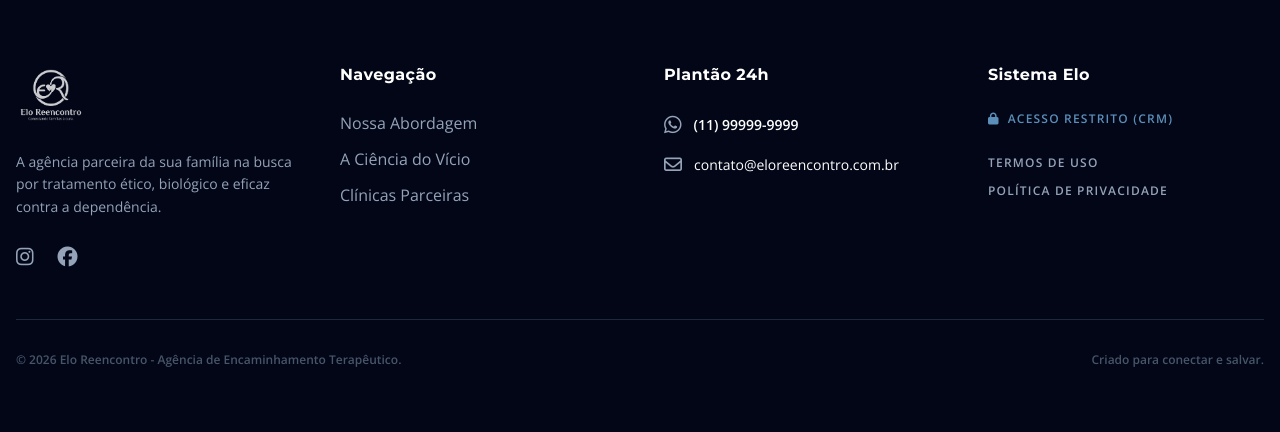
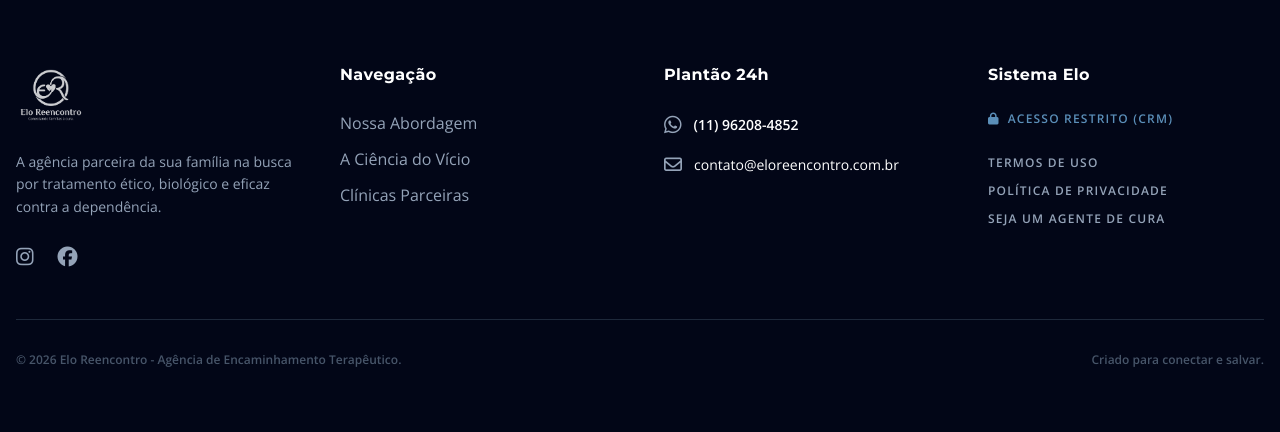
Before and after one commit to guibatist/elo-reencontro-crm, a Flask app: page / in a window 1280 px wide. Shown: the part 5206-5638 px from the top of the page. Run offline with Flask 3, Linux system fonts and the light colour scheme; some libraries are stand-ins or nearby versions.

Commit message:
Fix: Footer - Numero e Aba para Agente de Cura

```diff
--- a/templates/index.html
+++ b/templates/index.html
@@ -337,7 +337,7 @@
                 <ul class="space-y-3 text-sm">
                     <li class="flex items-center space-x-3">
                         <i class="fa-brands fa-whatsapp text-xl"></i>
-                        <a href="https://wa.me/5511962084852" target="_blank" rel="noopener noreferrer" class="text-white font-bold hover:text-elo-blue transition">(11) 99999-9999</a>
+                        <a href="https://wa.me/5511962084852" target="_blank" rel="noopener noreferrer" class="text-white font-bold hover:text-elo-blue transition">(11) 96208-4852</a>
                     </li>
                     <li class="flex items-center space-x-3">
                         <i class="fa-regular fa-envelope text-lg"></i>
@@ -352,6 +352,7 @@
                     <li><a href="/login" class="text-elo-blue hover:text-white transition flex items-center gap-2"><i class="fa-solid fa-lock"></i> Acesso Restrito (CRM)</a></li>
                     <li class="pt-4"><a href="/termos-de-uso" class="hover:text-white transition">Termos de Uso</a></li>
                     <li><a href="/politica-de-privacidade" class="hover:text-white transition">Política de Privacidade</a></li>
+                    <li><a href="/agente-de-cura" class="hover:text-white transition">Seja um Agente de Cura</a></li>
                 </ul>
             </div>
         </div>
```
